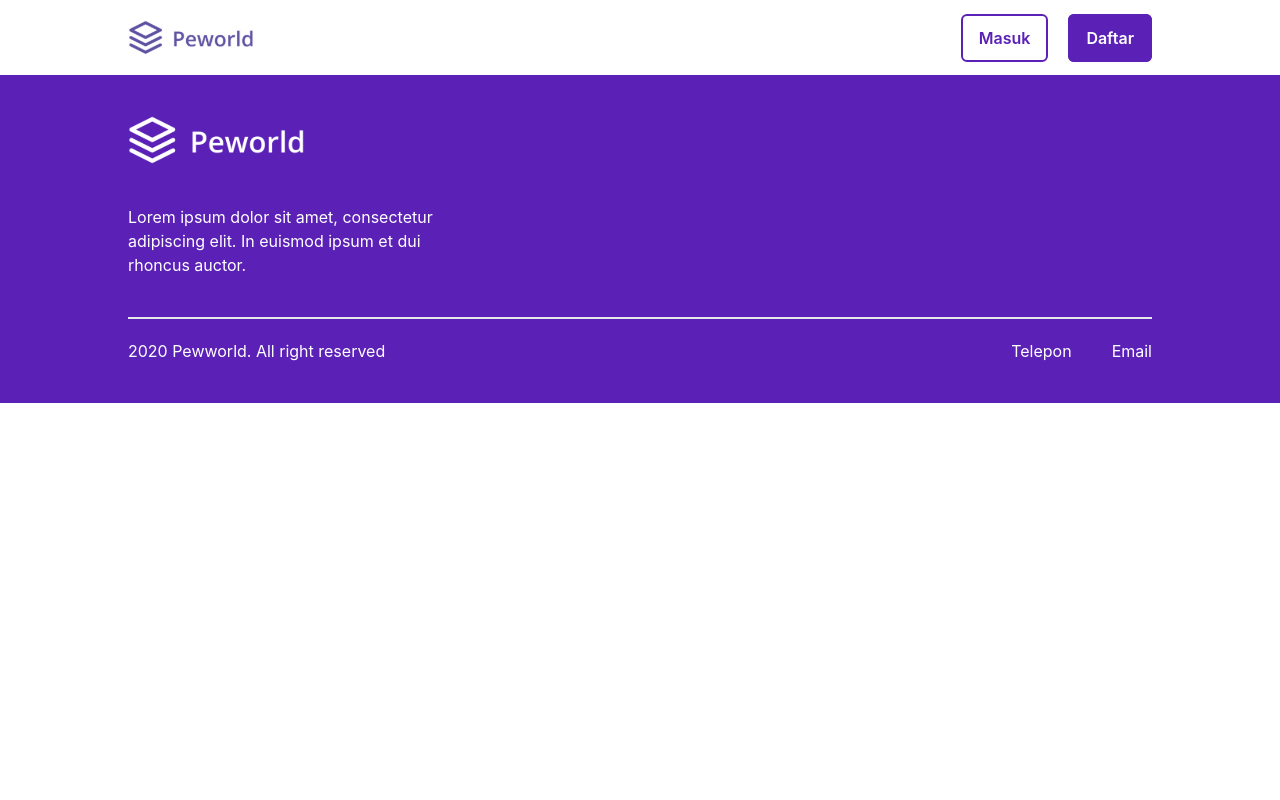
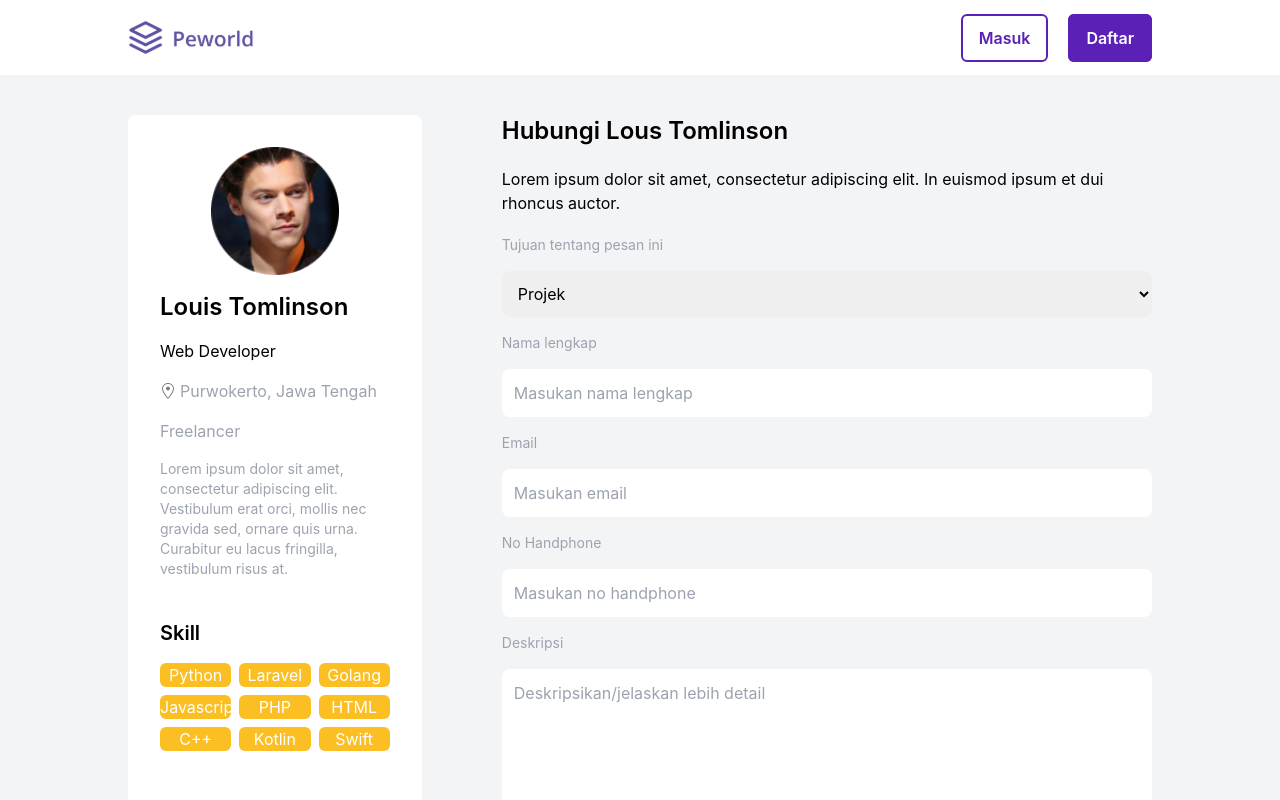
Before and after one commit to bravo-indo/febravo, a React (Create React App) app: page /hire in a window 1280 px wide. Shown: the top 800 px of the page. Built offline with nearby package versions, Linux system fonts and the light colour scheme.

Commit message:
hire page done

```diff
--- a/src/Router/index.js
+++ b/src/Router/index.js
@@ -14,6 +14,7 @@ import ConfirmPass from "../pages/ConfirmPass.js";
 import Footer from "../components/Footer";
 import Header from "../components/Header";
 import Profile from "../pages/Profile";
+import Hire from "../pages/Hire";
 
 function Routes() {
   return (
@@ -28,6 +29,9 @@ function Routes() {
         </Route>
         <Route path="/profile">
           <Profile />
+        </Route>
+        <Route path="/hire">
+          <Hire />
         </Route>
         <Route path="/login">
           <Login />
--- /dev/null
+++ b/src/pages/Hire.js
@@ -0,0 +1,106 @@
+import React from "react";
+import { GoLocation } from "react-icons/go";
+import { dummyuser1 } from "../assets";
+
+function Hire() {
+  return (
+    <main className="bg-gray-100 px-32 py-10 flex flex-row space-x-20 pb-40">
+      <section className="w-80 bg-white px-8 py-8 space-y-4 rounded-lg">
+        <div className="flex flex-col items-center">
+          <img src={dummyuser1} alt="user" className="w-32 h-32" />
+        </div>
+        <h4 className="text-2xl font-semibold">Louis Tomlinson</h4>
+        <h4>Web Developer</h4>
+        <div className="flex flex-row items-center space-x-1">
+          <GoLocation color="gray" />
+          <p className="text-gray-400">Purwokerto, Jawa Tengah</p>
+        </div>
+        <h4 className="text-gray-400">Freelancer</h4>
+        <p className="text-gray-400 text-sm">
+          Lorem ipsum dolor sit amet, consectetur adipiscing elit. Vestibulum
+          erat orci, mollis nec gravida sed, ornare quis urna. Curabitur eu
+          lacus fringilla, vestibulum risus at.
+        </p>
+        <p className="text-xl font-semibold pt-6">Skill</p>
+        <ul className="grid grid-cols-3 gap-2">
+          <li className="bg-yellow-400 text-white text-center rounded-md">
+            Python
+          </li>
+          <li className="bg-yellow-400 text-white text-center rounded-md">
+            Laravel
+          </li>
+          <li className="bg-yellow-400 text-white text-center rounded-md">
+            Golang
+          </li>
+          <li className="bg-yellow-400 text-white text-center rounded-md">
+            Javascript
+          </li>
+          <li className="bg-yellow-400 text-white text-center rounded-md">
+            PHP
+          </li>
+          <li className="bg-yellow-400 text-white text-center rounded-md">
+            HTML
+          </li>
+          <li className="bg-yellow-400 text-white text-center rounded-md">
+            C++
+          </li>
+          <li className="bg-yellow-400 text-white text-center rounded-md">
+            Kotlin
+          </li>
+          <li className="bg-yellow-400 text-white text-center rounded-md">
+            Swift
+          </li>
+        </ul>
+      </section>
+      <section className="space-y-5">
+        <h3 className="text-2xl font-semibold">Hubungi Lous Tomlinson</h3>
+        <p>
+          Lorem ipsum dolor sit amet, consectetur adipiscing elit. In euismod
+          ipsum et dui rhoncus auctor.
+        </p>
+        <form className="space-y-4 flex flex-col">
+          <label className="text-gray-400 text-sm">
+            Tujuan tentang pesan ini
+          </label>
+          <div className="flex flex-col">
+            <select className="pl-3 py-3 focus:outline-none rounded-lg">
+              <option selected value="projek">
+                Projek
+              </option>
+              <option value="fulltime">Full Time</option>
+              <option value="remote">Remote</option>
+            </select>
+          </div>
+          <label className="text-gray-400 text-sm">Nama lengkap</label>
+          <input
+            className="pl-3 py-3 focus:outline-none rounded-lg"
+            type="text"
+            placeholder="Masukan nama lengkap"
+          />
+          <label className="text-gray-400 text-sm">Email</label>
+          <input
+            className="pl-3 py-3 focus:outline-none rounded-lg"
+            type="text"
+            placeholder="Masukan email"
+          />
+          <label className="text-gray-400 text-sm">No Handphone</label>
+          <input
+            className="pl-3 py-3 focus:outline-none rounded-lg"
+            type="text"
+            placeholder="Masukan no handphone"
+          />
+          <label className="text-gray-400 text-sm">Deskripsi</label>
+          <textarea
+            className="h-44 pl-3 py-3 focus:outline-none rounded-lg"
+            placeholder="Deskripsikan/jelaskan lebih detail "
+          />
+          <button className="bg-yellow-400 text-white font-semibold py-3 rounded-lg">
+            Hire
+          </button>
+        </form>
+      </section>
+    </main>
+  );
+}
+
+export default Hire;
```
